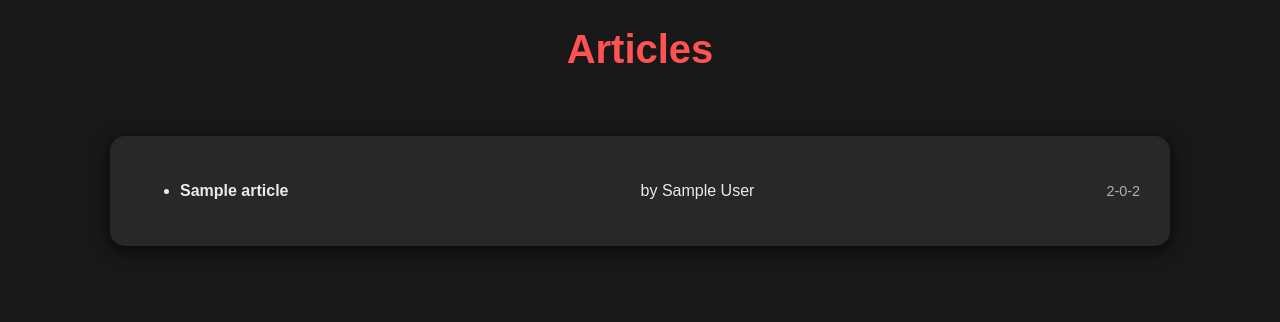
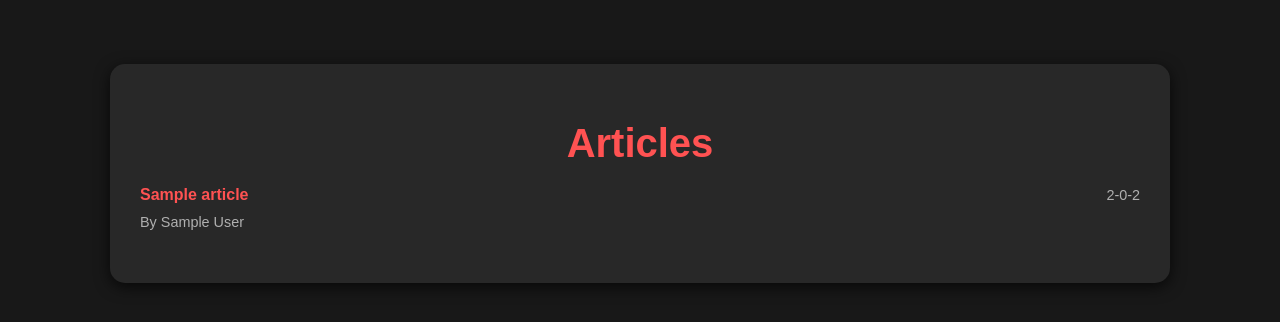
Before and after one commit to SuvidT/Personal-Blog, a Flask app: template templates/articles.html in a window 1280 px wide. Shown: the top 322 px of the page. Run offline with Flask 3, Linux system fonts and the light colour scheme; the template is opened without the code that fills it: most values are stand-ins (such as "Sample title", 1, 10 or a date in 2020); parts of the project's set-up code (start-up, migrations or seed data) failed here and were passed over.

Commit message:
made the articles page, and article page, moving on to add other article functions

```diff
--- a/articles.py
+++ b/articles.py
@@ -4,7 +4,7 @@
 from os import path
 from datetime import datetime
 import json
-import markdown
+from markdown import markdown
 
 # ------------------------
 # CONSTANTS
@@ -55,7 +55,7 @@ def get_article(num):
         content = file.read()
 
     # puts the content into the article dict
-    article["content"] = content
+    article["content"] = markdown(content)
 
     # returns the article metadata and content
     return article
--- a/static/styles.css
+++ b/static/styles.css
@@ -76,3 +76,42 @@ a#return {
 a#return:hover {
     color: #EAEAEA; /* Soft White on hover */
 }
+
+.article-list a {
+    font-weight: bold;
+    color: #FF5252; /* Accent Red for links */
+    text-decoration: none;
+}
+
+.article-list a:hover {
+    color: #B0B0B0; /* Muted Silver on hover */
+}
+
+.article-list p#author {
+    color: #B0B0B0; /* Muted Silver for the author */
+    font-size: 0.9rem;
+    margin: 5px 0;
+}
+
+.article-list p#date {
+    color: #B0B0B0; /* Muted Silver for the date */
+    font-size: 0.9rem;
+    text-align: right;
+}
+
+.article-header {
+    display: flex; /* Use Flexbox for horizontal alignment */
+    justify-content: space-between; /* Space between title and date */
+    align-items: center; /* Vertically align items */
+    margin-bottom: 10px; /* Add spacing below the header */
+}
+
+#article-link {
+    font-weight: bold;
+    color: #FF5252; /* Accent Red for the title link */
+    text-decoration: none;
+}
+
+#article-link:hover {
+    color: #B0B0B0; /* Muted Silver on hover */
+}
--- a/templates/article.html
+++ b/templates/article.html
@@ -6,7 +6,7 @@
     </head>
     <body>
         <main>
-            <p id="date">{{ article.date }}</p>
+            <p id="date">{{ article.date[0] }}-{{ article.date[1] }}-{{ article.date[2] }}</p>
             <h1 id="title">{{ article.title }}</h1>
             <p id="author">By {{ article.author }}</p>
 
--- a/templates/articles.html
+++ b/templates/articles.html
@@ -3,38 +3,20 @@
     <head>
         <title>Articles</title>
         <link rel="stylesheet" href="{{ url_for('static', filename='styles.css') }}">
-        <style>
-            .article-header {
-                display: flex;
-                justify-content: space-between;
-                align-items: center;
-                margin-bottom: 10px;
-            }
-
-            .article-title {
-                font-weight: bold;
-                display: inline-block;
-            }
-
-            .article-date {
-                color: #B0B0B0; /* Muted Silver for the date */
-                font-size: 0.9rem;
-            }
-        </style>
     </head>
     <body>
-        <h1 id="title">Articles</h1>
         <main>
-            <ul>
-                {% for article in articles %}
-                    <li>
-                        <div class="article-header">
-                            <span class="article-title">{{ article.title }}</span> by {{ article.author }}
-                            <span class="article-date">{{ article.date[0] }}-{{ article.date[1] }}-{{ article.date[2] }}</span>
-                        </div>
-                    </li>
-                {% endfor %}
-            </ul>
+            <h1 id="title">Articles</h1>
+            {% for article in articles %}
+                <div class="article-list">
+                    <div class="article-header">
+                        <a id="article-link" href="/articles/{{ article.num }}">{{ article.title }}</a>
+                        <span id="date">{{ article.date[0] }}-{{ article.date[1] }}-{{ article.date[2] }}</span>
+                    </div>
+                    <p id="author">By {{ article.author }}</p>
+                    <br>
+                </div>
+            {% endfor %}
         </main>
     </body>
 </html>
```
